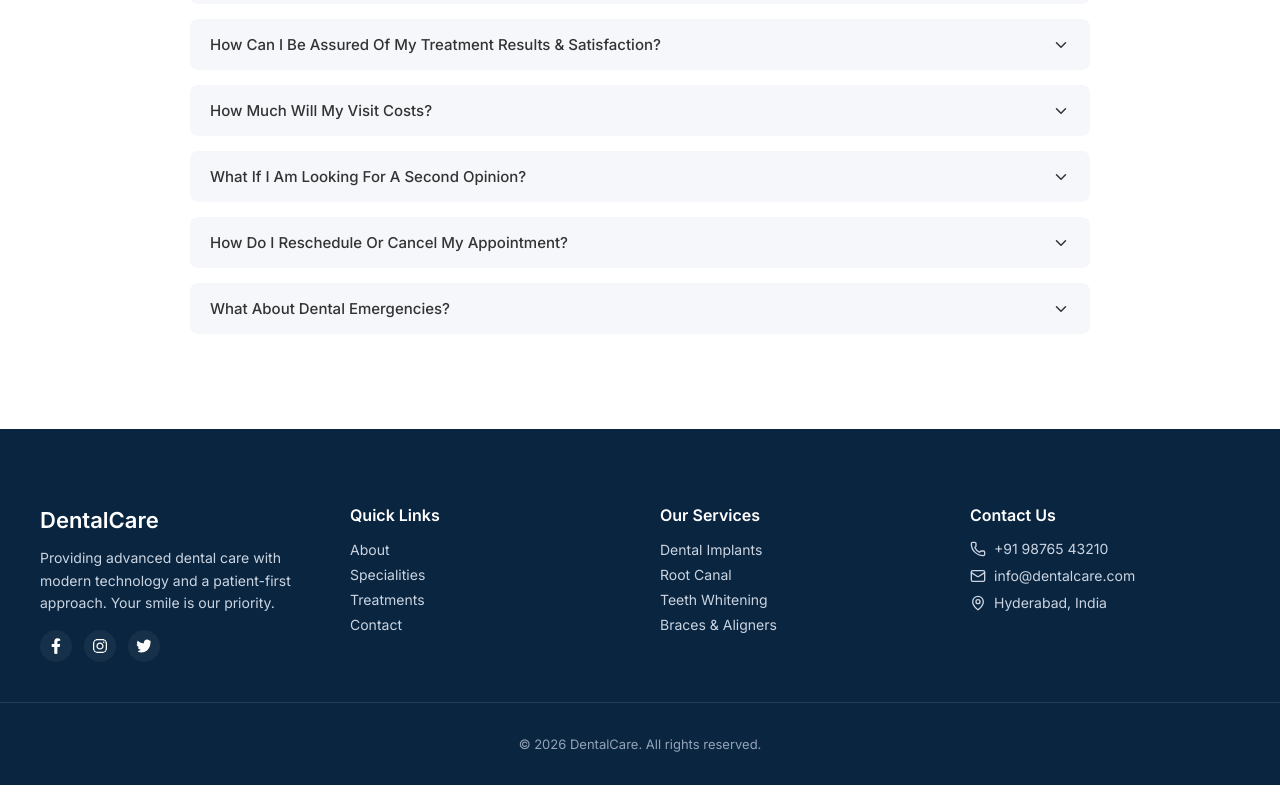
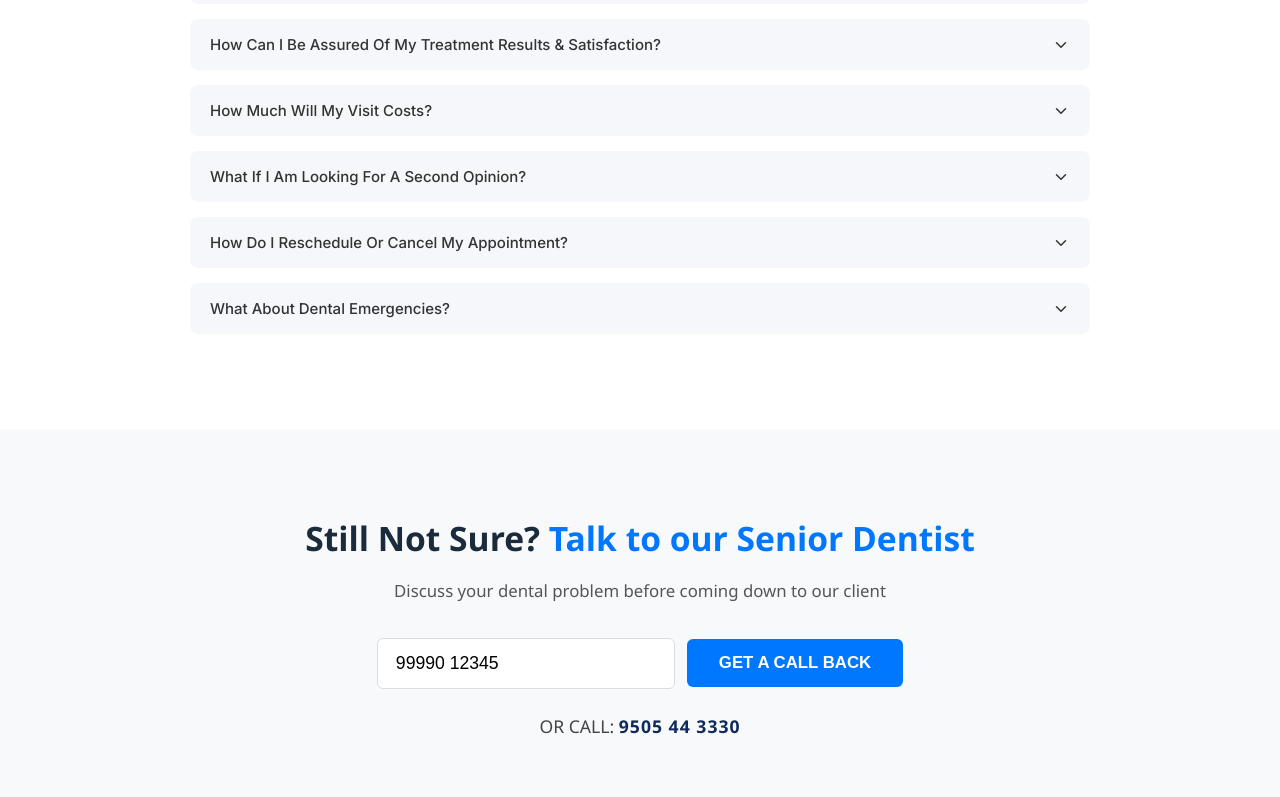
Before and after one commit to Arzun-Rzn/dental-clinic, a React (Vite) app: page / in a window 1280 px wide. Shown: the part 3409-4206 px from the top of the page. Built offline with nearby package versions, Linux system fonts and the light colour scheme.

Commit message:
added contact

```diff
--- a/src/components/Contact.jsx
+++ b/src/components/Contact.jsx
@@ -1,11 +1,35 @@
-import React from 'react'
+import React from 'react';
+import '../styles/Contact.css';
 
 const Contact = () => {
   return (
-    <div>
+    <div className="contact-section">
+      <div className="contact-content">
+        <h2 className="contact-heading">
+          Still Not Sure?{' '}
+          <span className="highlight">Talk to our Senior Dentist</span>
+        </h2>
 
+        <p className="contact-subtext">
+          Discuss your dental problem before coming down to our client
+        </p>
+
+        <div className="contact-form">
+          <input
+            type="tel"
+            className="phone-input"
+            placeholder="99990 12345"
+            defaultValue="99990 12345"
+          />
+          <button className="callback-btn">GET A CALL BACK</button>
+        </div>
+
+        <p className="direct-call">
+          OR CALL: <span className="phone-number">9505 44 3330</span>
+        </p>
+      </div>
     </div>
-  )
-}
+  );
+};
 
-export default Contact
+export default Contact;
--- /dev/null
+++ b/src/styles/Contact.css
@@ -0,0 +1,101 @@
+.contact-section {
+  background-color: #f8f9fa;
+  padding: 60px 20px;
+  text-align: center;
+  font-family: 'Segoe UI', Tahoma, Geneva, Verdana, sans-serif;
+}
+
+.contact-content {
+  max-width: 680px;
+  margin: 0 auto;
+}
+
+.contact-heading {
+  font-size: 2.1rem;
+  font-weight: 700;
+  color: #1a2b3c;
+  margin-bottom: 12px;
+  line-height: 1.3;
+}
+
+.highlight {
+  color: #0077ff;
+}
+
+.contact-subtext {
+  font-size: 1.05rem;
+  color: #555;
+  margin-bottom: 35px;
+  line-height: 1.5;
+}
+
+.contact-form {
+  display: flex;
+  align-items: center;
+  justify-content: center;
+  gap: 12px;
+  margin-bottom: 25px;
+  flex-wrap: wrap;
+}
+
+.phone-input {
+  padding: 14px 18px;
+  font-size: 1.1rem;
+  width: 260px;
+  border: 1px solid #ddd;
+  border-radius: 6px;
+  outline: none;
+  transition: all 0.3s ease;
+}
+
+.phone-input:focus {
+  border-color: #00b7c3;
+  box-shadow: 0 0 0 3px rgba(0, 183, 195, 0.1);
+}
+
+.callback-btn {
+  padding: 14px 32px;
+  font-size: 1.05rem;
+  font-weight: 600;
+  background-color: #0077ff;
+  color: white;
+  border: none;
+  border-radius: 6px;
+  cursor: pointer;
+  transition: all 0.3s ease;
+  white-space: nowrap;
+}
+
+.callback-btn:hover {
+  background-color: #1a3f7a;
+  transform: translateY(-2px);
+}
+
+.direct-call {
+  font-size: 1.1rem;
+  color: #444;
+  margin: 0;
+}
+
+.phone-number {
+  font-weight: 700;
+  color: #0f2b5b;
+  letter-spacing: 1px;
+}
+
+/* Responsive */
+@media (max-width: 576px) {
+  .contact-heading {
+    font-size: 1.75rem;
+  }
+
+  .contact-form {
+    flex-direction: column;
+    align-items: center;
+  }
+
+  .phone-input {
+    width: 100%;
+    max-width: 320px;
+  }
+}
```
